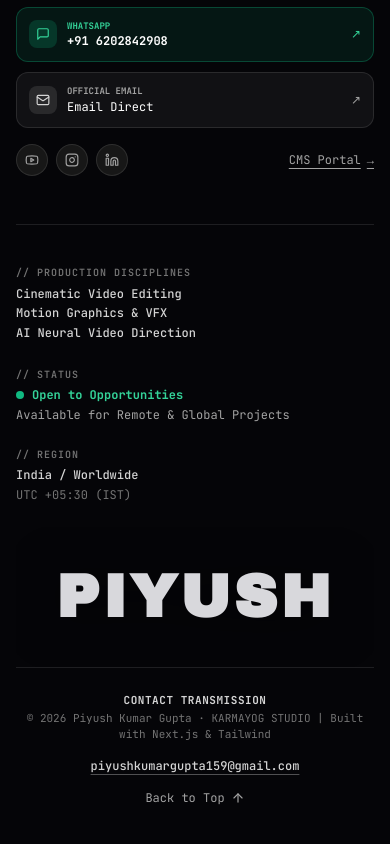
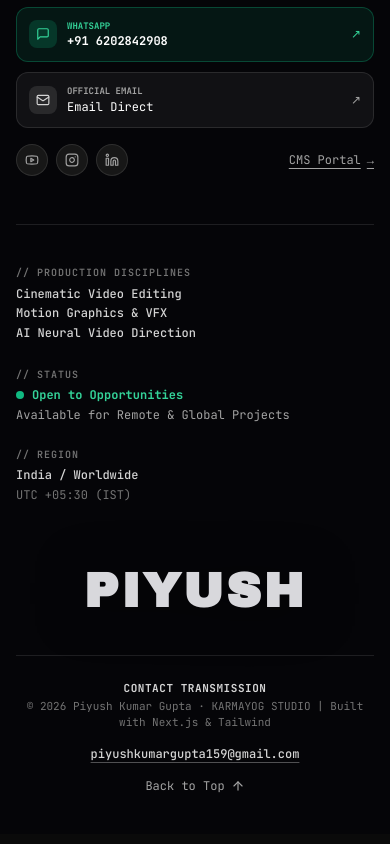
Before and after one commit to ritikakumarigupta/Piyush_Portfolio, a Next.js app: page / in a window 390 px wide. Shown: the part 8902-9746 px from the top of the page. Built offline with nearby package versions, Linux system fonts and the light colour scheme.

Commit message:
Fix footer typography overflow: remove clipping wrapper and adjust responsive sizing to prevent edge cutoff

```diff
--- a/src/components/Footer.tsx
+++ b/src/components/Footer.tsx
@@ -180,9 +180,9 @@ export default function Footer({
 
         </div>
 
-        {/* HERO TYPOGRAPHY: "PIYUSH" (Matching Reference Image 2 Exactly) */}
-        <div className="w-full py-10 sm:py-14 md:py-20 text-center select-none overflow-hidden flex items-center justify-center">
-          <h1 className="font-archivo text-6xl sm:text-7xl md:text-8xl lg:text-9xl xl:text-[130px] font-bold uppercase tracking-[0.06em] text-[#D8D8DC] drop-shadow-[0_4px_24px_rgba(0,0,0,0.6)] select-none">
+        {/* HERO TYPOGRAPHY: "PIYUSH" (Matching Reference Image 2 Exactly - Fully Contained, Never Overflows) */}
+        <div className="w-full py-10 sm:py-16 md:py-20 text-center select-none flex items-center justify-center">
+          <h1 className="font-archivo text-5xl sm:text-7xl md:text-8xl lg:text-[100px] xl:text-[115px] font-bold uppercase tracking-[0.06em] text-[#D8D8DC] drop-shadow-[0_4px_24px_rgba(0,0,0,0.6)] select-none max-w-full">
             PIYUSH
           </h1>
         </div>
```
